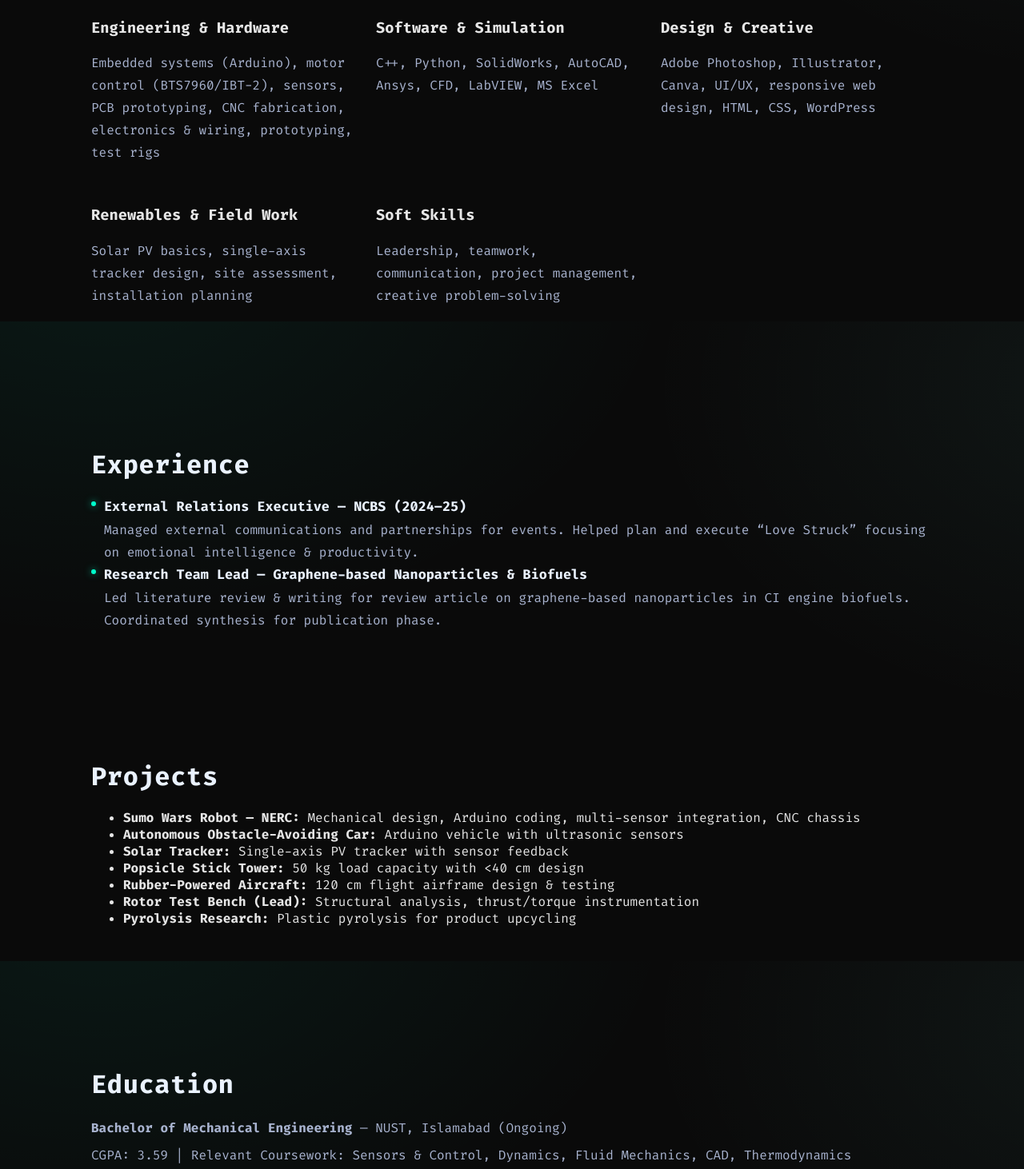
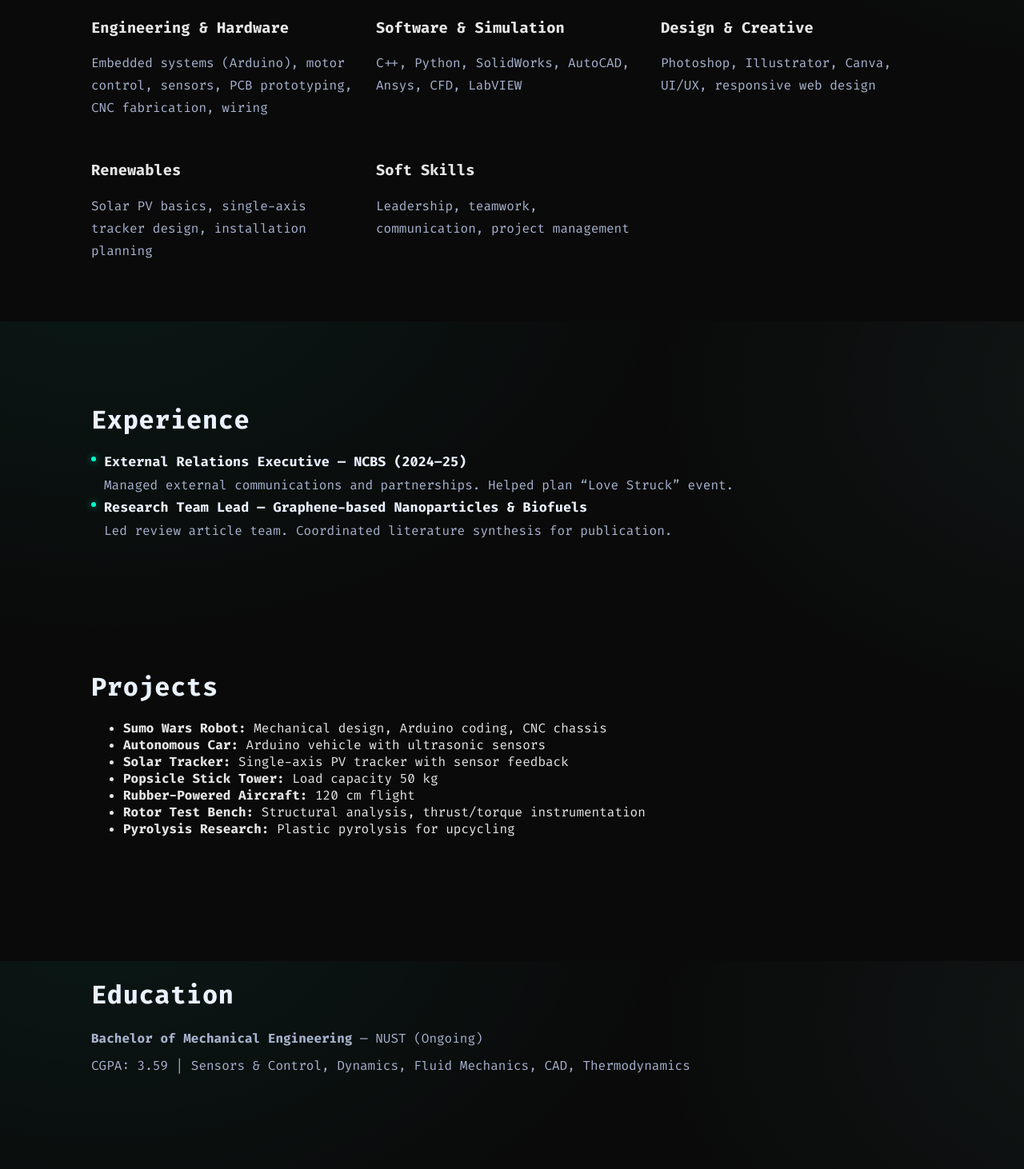
Before and after one commit to muhammadfurqanularsh/Muhammadfurqanularsh, a plain HTML site: page index.html in a window 1280 px wide. Shown: the part 1198-2660 px from the top of the page at 80% size. Drawn offline with nearby package versions, Linux system fonts and the light colour scheme.

Commit message:
index.html

```diff
--- a/index.html
+++ b/index.html
@@ -9,7 +9,7 @@
     <link rel="stylesheet" href="https://unpkg.com/aos@2.3.4/dist/aos.css" />
 </head>
 <body>
-    <!-- Particle Background -->
+    <!-- Particle Network Background -->
     <canvas id="bg"></canvas>
 
     <!-- Header -->
@@ -34,7 +34,7 @@
         <a href="#projects" class="btn">View My Work</a>
     </section>
 
-    <!-- About Section -->
+    <!-- About -->
     <section id="about" data-aos="fade-up">
         <h2>About Me</h2>
         <p>
@@ -47,68 +47,68 @@
         </p>
     </section>
 
-    <!-- Skills Section -->
+    <!-- Skills -->
     <section id="skills" data-aos="fade-up">
         <h2>Skills</h2>
         <div class="skills-grid">
             <div>
                 <h3>Engineering & Hardware</h3>
-                <p>Embedded systems (Arduino), motor control (BTS7960/IBT-2), sensors, PCB prototyping, CNC fabrication, electronics & wiring, prototyping, test rigs</p>
+                <p>Embedded systems (Arduino), motor control, sensors, PCB prototyping, CNC fabrication, wiring</p>
             </div>
             <div>
                 <h3>Software & Simulation</h3>
-                <p>C++, Python, SolidWorks, AutoCAD, Ansys, CFD, LabVIEW, MS Excel</p>
+                <p>C++, Python, SolidWorks, AutoCAD, Ansys, CFD, LabVIEW</p>
             </div>
             <div>
                 <h3>Design & Creative</h3>
-                <p>Adobe Photoshop, Illustrator, Canva, UI/UX, responsive web design, HTML, CSS, WordPress</p>
+                <p>Photoshop, Illustrator, Canva, UI/UX, responsive web design</p>
             </div>
             <div>
-                <h3>Renewables & Field Work</h3>
-                <p>Solar PV basics, single-axis tracker design, site assessment, installation planning</p>
+                <h3>Renewables</h3>
+                <p>Solar PV basics, single-axis tracker design, installation planning</p>
             </div>
             <div>
                 <h3>Soft Skills</h3>
-                <p>Leadership, teamwork, communication, project management, creative problem-solving</p>
+                <p>Leadership, teamwork, communication, project management</p>
             </div>
         </div>
     </section>
 
-    <!-- Experience Section -->
+    <!-- Experience -->
     <section id="experience" data-aos="fade-up">
         <h2>Experience</h2>
         <div class="exp-item">
             <h3>External Relations Executive — NCBS (2024–25)</h3>
-            <p>Managed external communications and partnerships for events. Helped plan and execute “Love Struck” focusing on emotional intelligence & productivity.</p>
+            <p>Managed external communications and partnerships. Helped plan “Love Struck” event.</p>
         </div>
         <div class="exp-item">
             <h3>Research Team Lead — Graphene-based Nanoparticles & Biofuels</h3>
-            <p>Led literature review & writing for review article on graphene-based nanoparticles in CI engine biofuels. Coordinated synthesis for publication phase.</p>
+            <p>Led review article team. Coordinated literature synthesis for publication.</p>
         </div>
     </section>
 
-    <!-- Projects Section -->
+    <!-- Projects -->
     <section id="projects" data-aos="fade-up">
         <h2>Projects</h2>
         <ul>
-            <li><b>Sumo Wars Robot — NERC:</b> Mechanical design, Arduino coding, multi-sensor integration, CNC chassis</li>
-            <li><b>Autonomous Obstacle-Avoiding Car:</b> Arduino vehicle with ultrasonic sensors</li>
+            <li><b>Sumo Wars Robot:</b> Mechanical design, Arduino coding, CNC chassis</li>
+            <li><b>Autonomous Car:</b> Arduino vehicle with ultrasonic sensors</li>
             <li><b>Solar Tracker:</b> Single-axis PV tracker with sensor feedback</li>
-            <li><b>Popsicle Stick Tower:</b> 50 kg load capacity with <40 cm design</li>
-            <li><b>Rubber-Powered Aircraft:</b> 120 cm flight airframe design & testing</li>
-            <li><b>Rotor Test Bench (Lead):</b> Structural analysis, thrust/torque instrumentation</li>
-            <li><b>Pyrolysis Research:</b> Plastic pyrolysis for product upcycling</li>
+            <li><b>Popsicle Stick Tower:</b> Load capacity 50 kg</li>
+            <li><b>Rubber-Powered Aircraft:</b> 120 cm flight</li>
+            <li><b>Rotor Test Bench:</b> Structural analysis, thrust/torque instrumentation</li>
+            <li><b>Pyrolysis Research:</b> Plastic pyrolysis for upcycling</li>
         </ul>
     </section>
 
-    <!-- Education Section -->
+    <!-- Education -->
     <section id="education" data-aos="fade-up">
         <h2>Education</h2>
-        <p><b>Bachelor of Mechanical Engineering</b> — NUST, Islamabad (Ongoing)</p>
-        <p>CGPA: 3.59 | Relevant Coursework: Sensors & Control, Dynamics, Fluid Mechanics, CAD, Thermodynamics</p>
+        <p><b>Bachelor of Mechanical Engineering</b> — NUST (Ongoing)</p>
+        <p>CGPA: 3.59 | Sensors & Control, Dynamics, Fluid Mechanics, CAD, Thermodynamics</p>
     </section>
 
-    <!-- Contact Section -->
+    <!-- Contact -->
     <section id="contact" data-aos="fade-up">
         <h2>Contact</h2>
         <p>📍 Islamabad, Pakistan</p>
@@ -121,7 +121,7 @@
         <p>&copy; 2025 Muhammad Furqan Ul Arsh. All Rights Reserved.</p>
     </footer>
 
-    <!-- Scripts -->
+    <!-- Scripts in the correct order -->
     <script src="https://unpkg.com/aos@2.3.4/dist/aos.js"></script>
     <script src="https://cdn.jsdelivr.net/npm/typed.js@2.0.12"></script>
     <script src="https://cdnjs.cloudflare.com/ajax/libs/gsap/3.12.2/gsap.min.js"></script>
```
